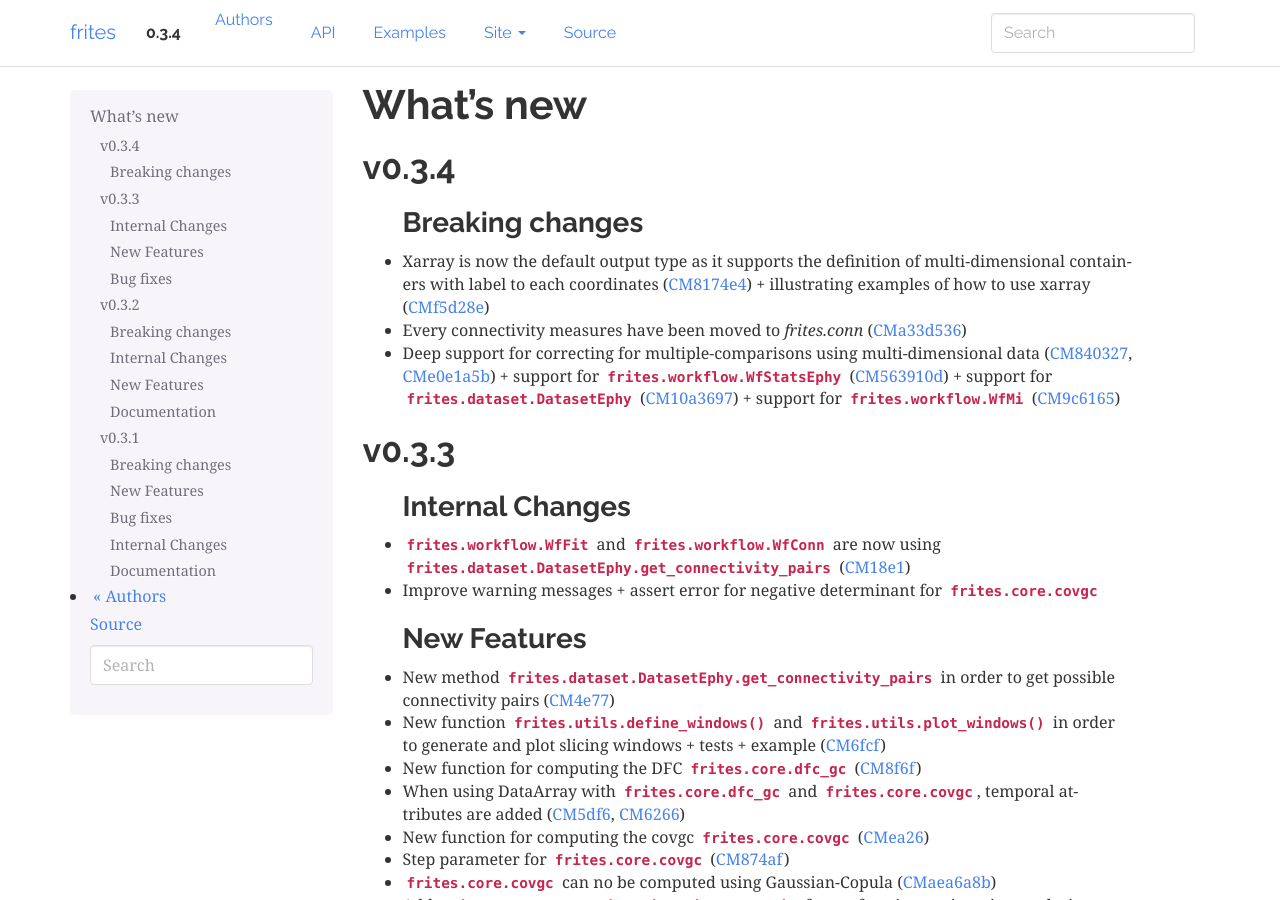
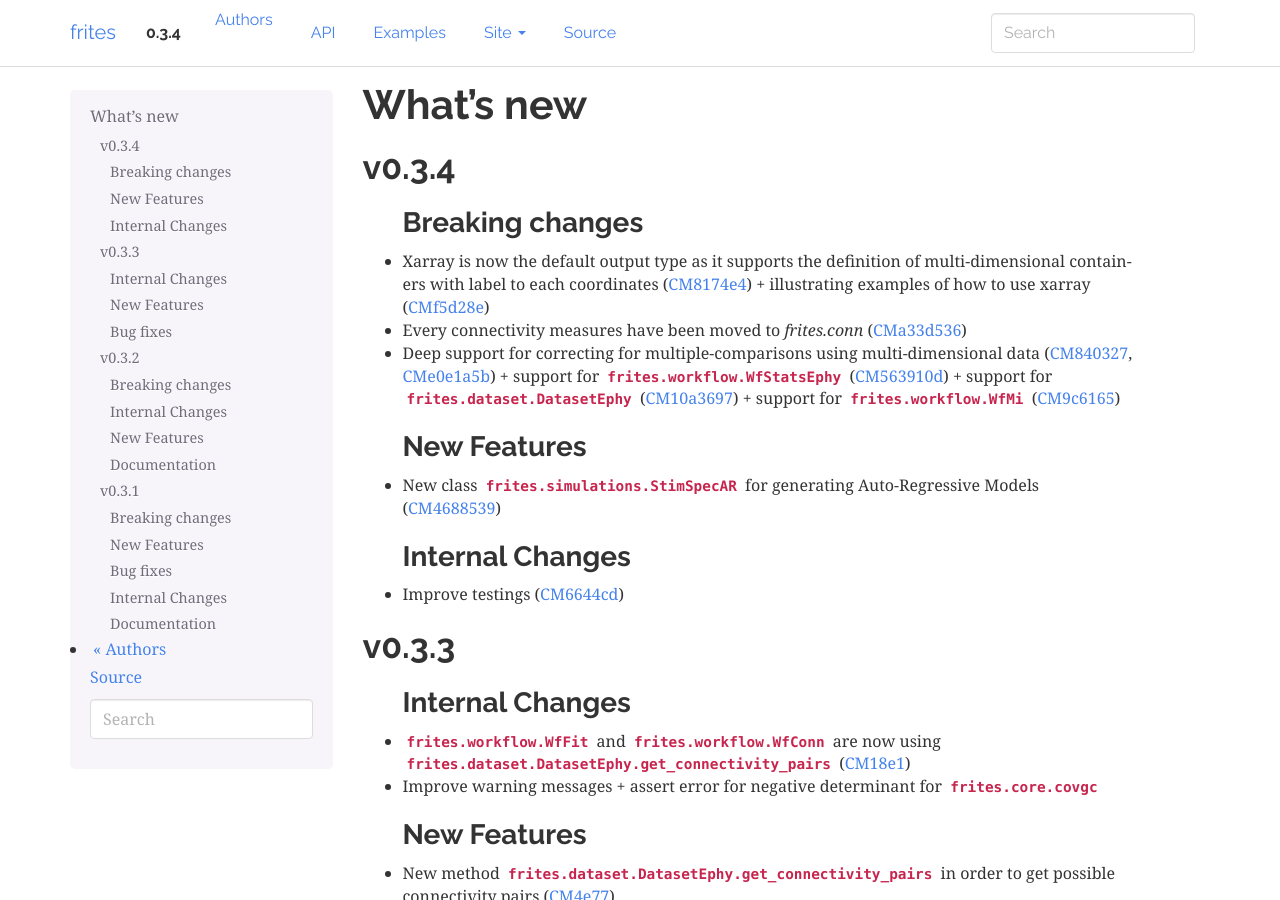
Before and after one commit to brainets/frites, a Sphinx documentation site: the page built from docs/source/whatsnew.rst, in a window 1280 px wide and 900 px high. Built offline with Sphinx 7.4.7, drawn with Linux system fonts in a browser that asks for light colours; pages that are not in the unit, such as notebooks, are missing from menus.

Commit message:
update whatsnew

```diff
--- a/docs/source/whatsnew.rst
+++ b/docs/source/whatsnew.rst
@@ -11,6 +11,14 @@ Breaking changes
 * Xarray is now the default output type as it supports the definition of multi-dimensional containers with label to each coordinates (:commit:`8174e4`) + illustrating examples of how to use xarray (:commit:`f5d28e`)
 * Every connectivity measures have been moved to `frites.conn` (:commit:`a33d536`)
 * Deep support for correcting for multiple-comparisons using multi-dimensional data (:commit:`840327`, :commit:`e0e1a5b`) + support for :class:`frites.workflow.WfStatsEphy` (:commit:`563910d`) + support for :py:class:`frites.dataset.DatasetEphy` (:commit:`10a3697`) + support for :py:class:`frites.workflow.WfMi` (:commit:`9c6165`)
+
+New Features
+++++++++++++
+* New class :class:`frites.simulations.StimSpecAR` for generating Auto-Regressive Models (:commit:`4688539`)
+
+Internal Changes
+++++++++++++++++
+* Improve testings (:commit:`6644cd`)
 
 v0.3.3
 ------
```
